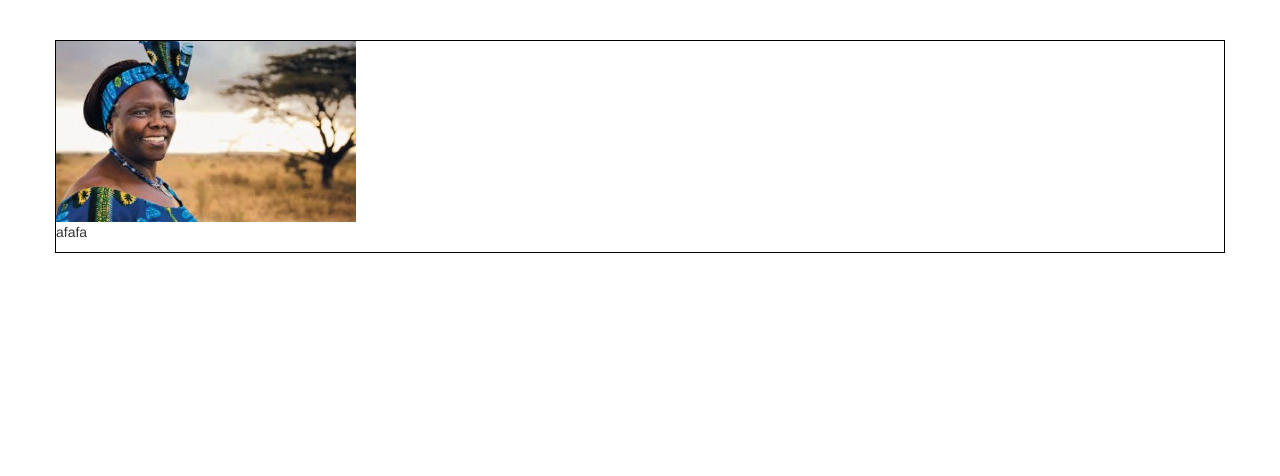
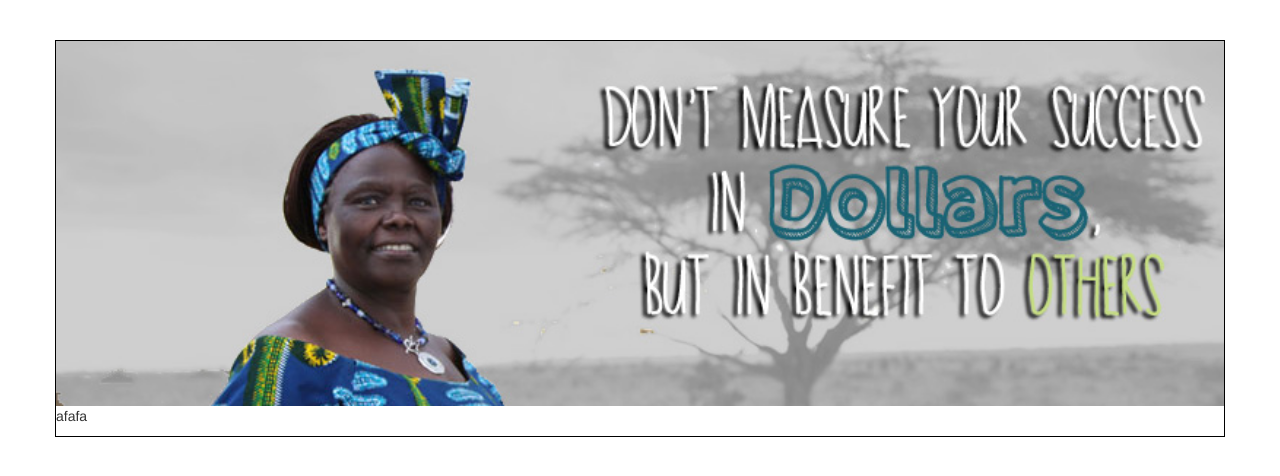
Before and after one commit to AndyCodez/tribute-page, a plain HTML site: page index.html in a window 1280 px wide. Drawn offline with nearby package versions, Linux system fonts and the light colour scheme.

Commit message:
add wangari maathai banner

```diff
--- a/assets/stylesheets/index.css
+++ b/assets/stylesheets/index.css
@@ -7,3 +7,7 @@
 	border: 1px solid black;
 	margin: 40px;
 }
+
+.slider-pic {
+	width: 100%;
+}
--- a/index.html
+++ b/index.html
@@ -9,7 +9,7 @@
         <div class="container-fluid">
         	<div class="content-home">
         		<div>
-        			<img src="assets/images/wangari.jpg" class="img-responsive">
+        			<img src="assets/images/measure-what-matters-banner.jpg" class="img-responsive slider-pic">
         		</div>
         		<p>afafa</p>
         	</div>
```
Also changed, not shown: assets/images/measure-what-matters-banner.jpg (added).
